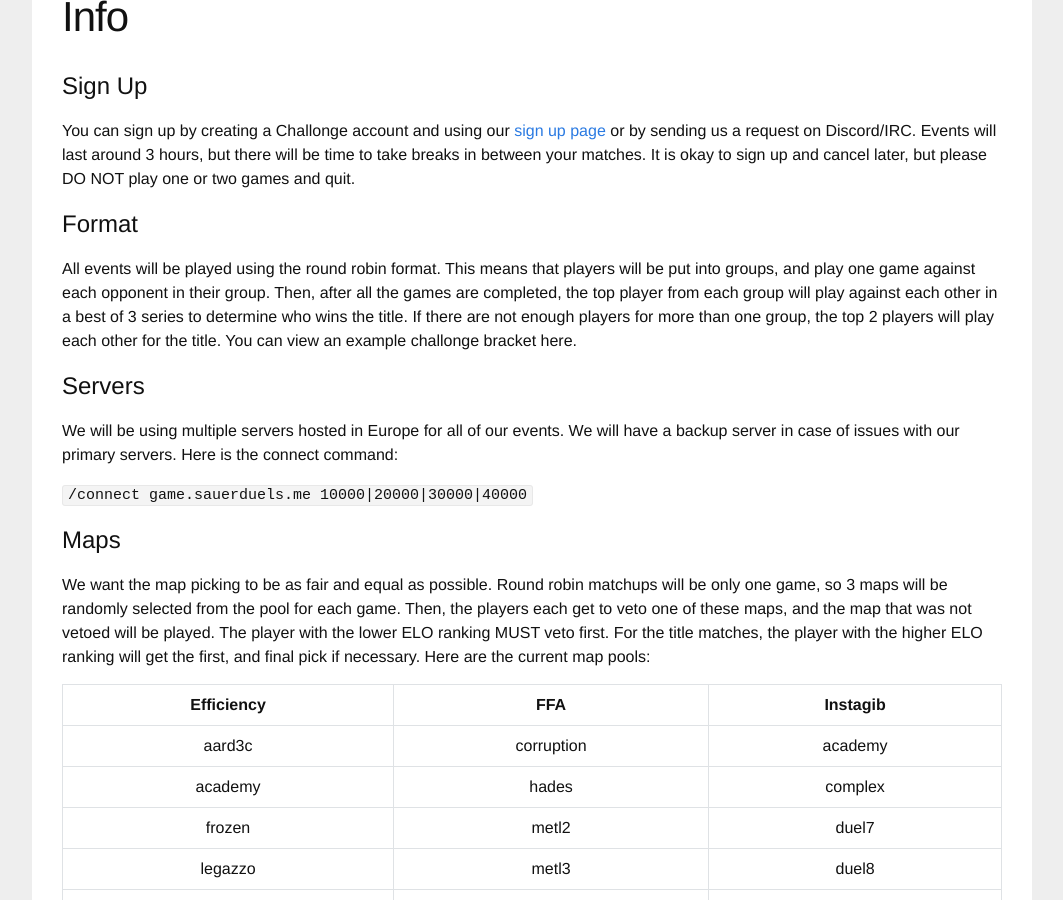
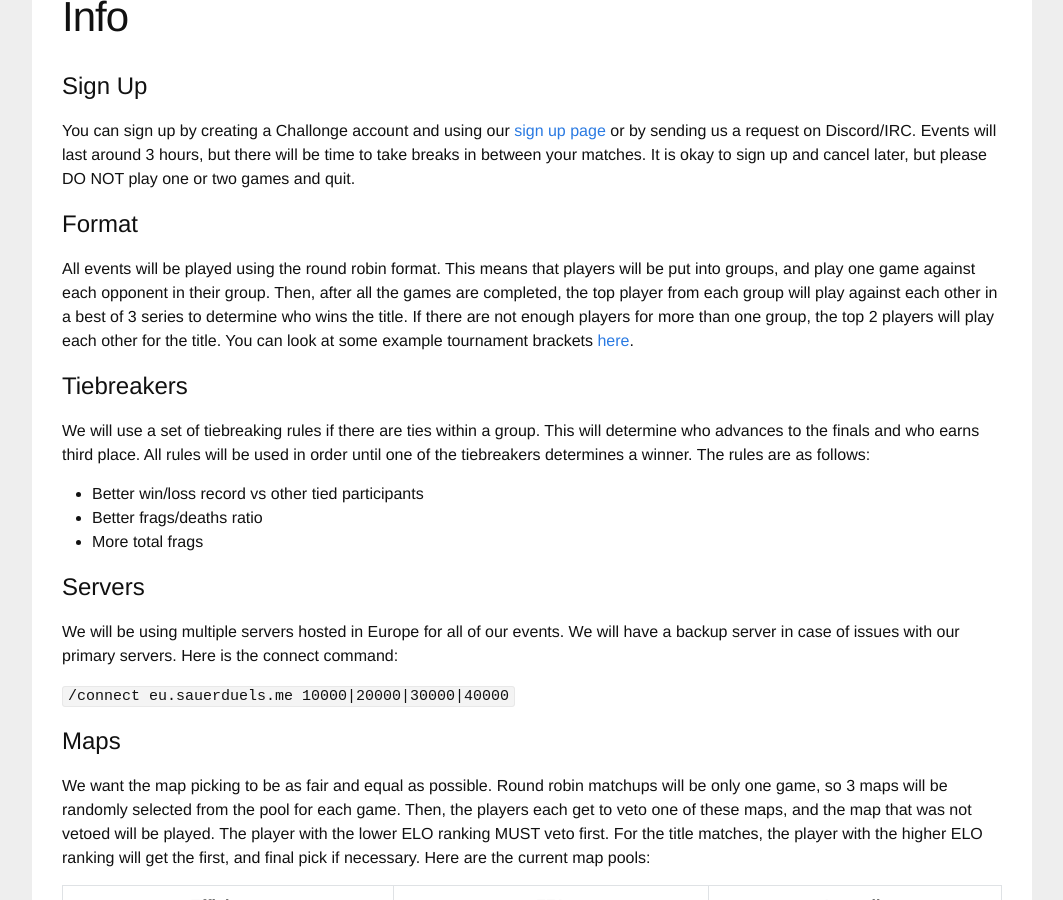
Before and after one commit to sauerduels/website, a Jekyll site: the page built from info.md, in a window 1280 px wide and 900 px high, scrolled down 240 px. Shown: the whole window, without its empty margins (108-1171 px from the left). Built offline with Jekyll 4.4.1, drawn with Linux system fonts in a browser that asks for light colours.

Commit message:
Update info.md

```diff
--- a/info.md
+++ b/info.md
@@ -11,13 +11,21 @@ You can sign up by creating a Challonge account and using our [sign up page](/si
 
 ## Format
 
-All events will be played using the round robin format. This means that players will be put into groups, and play one game against each opponent in their group. Then, after all the games are completed, the top player from each group will play against each other in a best of 3 series to determine who wins the title. If there are not enough players for more than one group, the top 2 players will play each other for the title. You can view an example challonge bracket here.
+All events will be played using the round robin format. This means that players will be put into groups, and play one game against each opponent in their group. Then, after all the games are completed, the top player from each group will play against each other in a best of 3 series to determine who wins the title. If there are not enough players for more than one group, the top 2 players will play each other for the title. You can look at some example tournament brackets [here](http://sauerduels.challonge.com/).
+
+## Tiebreakers
+
+We will use a set of tiebreaking rules if there are ties within a group. This will determine who advances to the finals and who earns third place. All rules will be used in order until one of the tiebreakers determines a winner. The rules are as follows:
+
+* Better win/loss record vs other tied participants
+* Better frags/deaths ratio
+* More total frags
 
 ## Servers
 
 We will be using multiple servers hosted in Europe for all of our events. We will have a backup server in case of issues with our primary servers. Here is the connect command:
 
-`/connect game.sauerduels.me 10000|20000|30000|40000`
+`/connect eu.sauerduels.me 10000|20000|30000|40000`
 
 ## Maps
 
```
